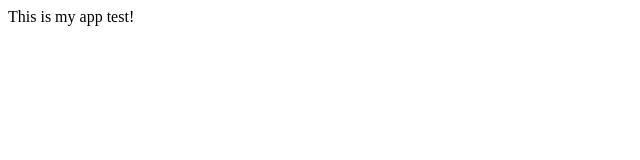
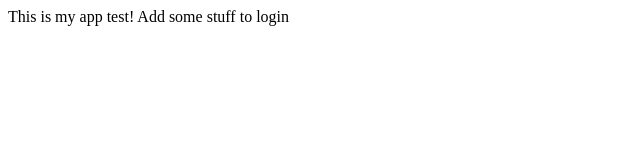
Before and after one commit to seanbchowder/myappstuff, a plain HTML site: page index.html in a window 1280 px wide. Shown: the whole page, without its empty margins (0-640 px from the left). Drawn offline with Linux system fonts and the light colour scheme.

Commit message:
login form

```diff
--- a/index.html
+++ b/index.html
@@ -4,5 +4,6 @@
 	</>
 	<body>
 		This is my app test!
+		Add some stuff to login
 	</body>
 </html>
```
Also changed, not shown: login.html (added, +1 -0 lines), log.txt (added).
